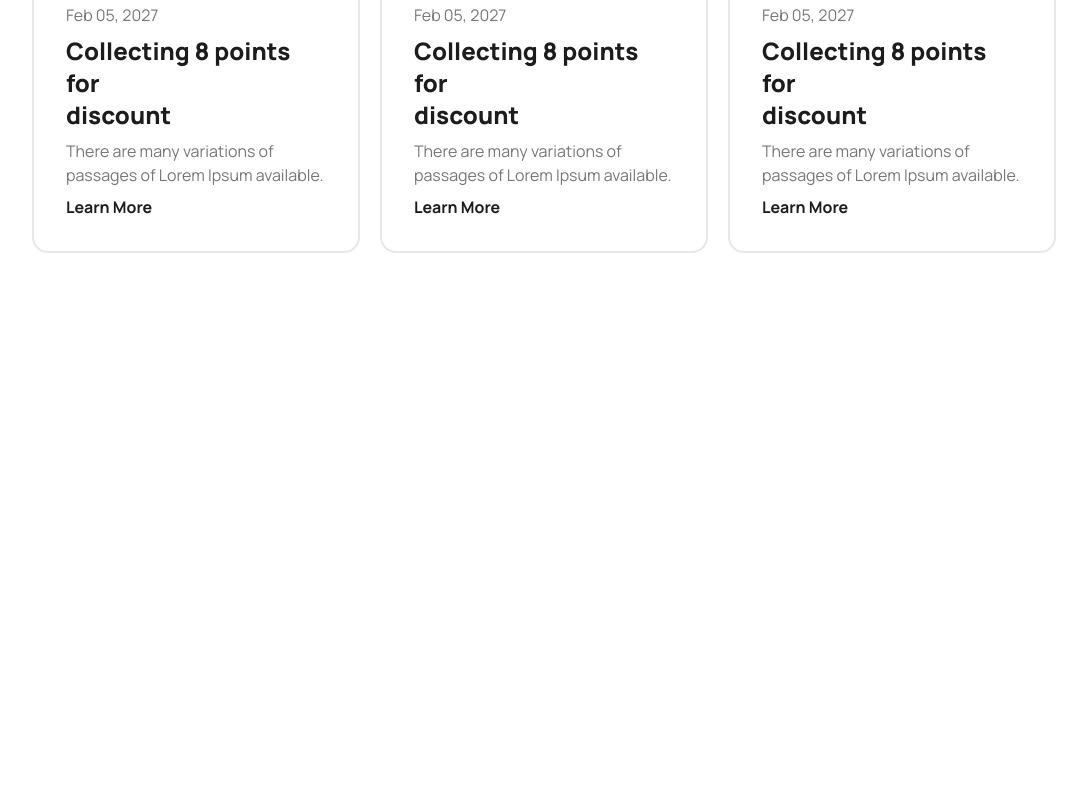
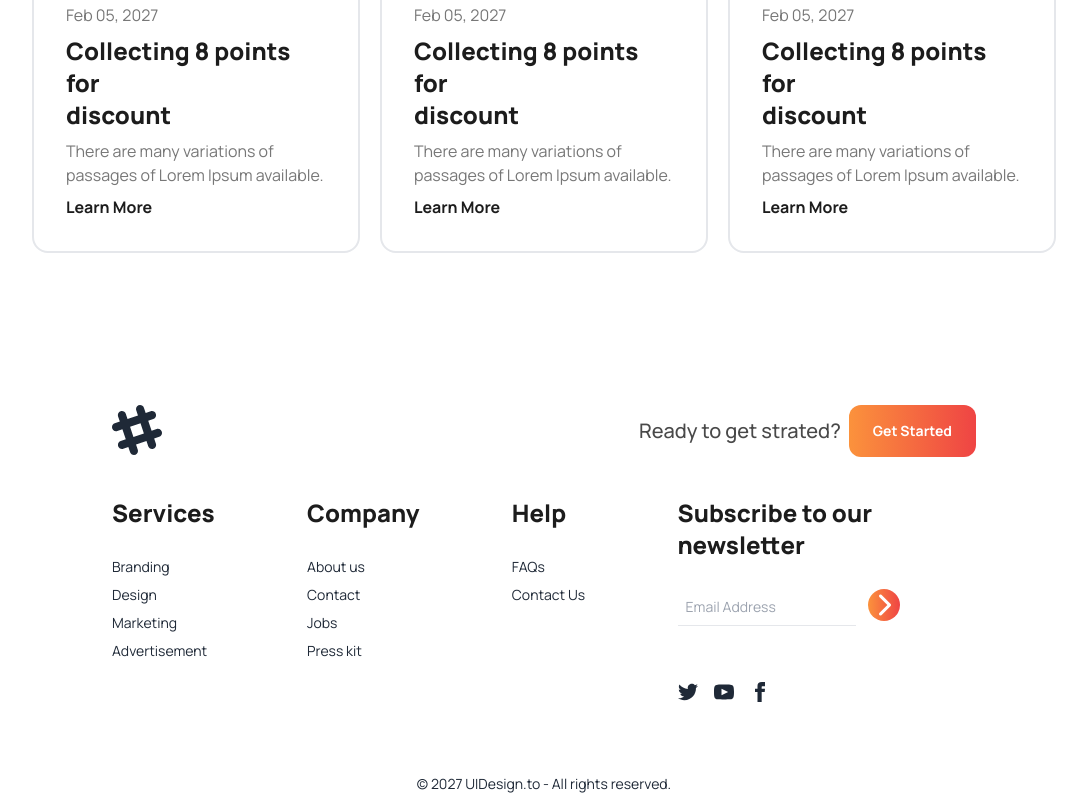
Before and after one commit to Dinobondhu-shill/Tea-House, a plain HTML site: page index.html in a window 1280 px wide. Shown: the part 2945-3755 px from the top of the page, without its empty margins (96-1183 px from the left). Before the commit the page ends 3310 px from the top, so only its background shows below. Drawn offline with nearby package versions, Linux system fonts and the light colour scheme.

Commit message:
footer section added

```diff
--- a/index.html
+++ b/index.html
@@ -37,8 +37,8 @@
 
 </head>
 
-<body class="font-manrope lg:px-32 md:px-12">
-  <header class="container mx-auto">
+<body class="font-manrope">
+  <header class="container mx-auto  lg:px-32 md:px-12">
     <!------------ Banner section-------------- -->
 
     <div class="hero mt-5 lg:mt-16">
@@ -69,7 +69,7 @@
 
   </header>
 
-  <main class="container mx-auto mt-12">
+  <main class="container mx-auto mt-12  lg:px-32 md:px-12">
     <h2 class="text-5xl font-bold text-center">Our Featured Products</h2>
     <p class="text-center max-w-3xl mx-auto mt-5">There are many variations of passages of Lorem Ipsum available, but
       the majority have suffered alteration in some form, by injected humour, or randomised words which don't look even
@@ -252,8 +252,61 @@
     </section>
   </main>
 
-  <footer>
-
+  <footer class="px-52">
+    <!------footer first div----->
+      <div class="footer py-10 justify-between">
+        <aside class="flex">
+          <svg width="50" height="50" viewBox="0 0 24 24" xmlns="http://www.w3.org/2000/svg" fill-rule="evenodd" clip-rule="evenodd" class="fill-current "><path d="M22.672 15.226l-2.432.811.841 2.515c.33 1.019-.209 2.127-1.23 2.456-1.15.325-2.148-.321-2.463-1.226l-.84-2.518-5.013 1.677.84 2.517c.391 1.203-.434 2.542-1.831 2.542-.88 0-1.601-.564-1.86-1.314l-.842-2.516-2.431.809c-1.135.328-2.145-.317-2.463-1.229-.329-1.018.211-2.127 1.231-2.456l2.432-.809-1.621-4.823-2.432.808c-1.355.384-2.558-.59-2.558-1.839 0-.817.509-1.582 1.327-1.846l2.433-.809-.842-2.515c-.33-1.02.211-2.129 1.232-2.458 1.02-.329 2.13.209 2.461 1.229l.842 2.515 5.011-1.677-.839-2.517c-.403-1.238.484-2.553 1.843-2.553.819 0 1.585.509 1.85 1.326l.841 2.517 2.431-.81c1.02-.33 2.131.211 2.461 1.229.332 1.018-.21 2.126-1.23 2.456l-2.433.809 1.622 4.823 2.433-.809c1.242-.401 2.557.484 2.557 1.838 0 .819-.51 1.583-1.328 1.847m-8.992-6.428l-5.01 1.675 1.619 4.828 5.011-1.674-1.62-4.829z"></path></svg>
+        </aside>
+        <nav class="flex items-center">
+          <h4 class="text-[#494949] font-medium text-xl">Ready to get strated?</h4>
+          <button class="bg-gradient-to-r from-orange-400 to-red-500 py-4 px-6 text-white font-bold rounded-xl">Get Started</button>
+        </nav>
+      </div>
+    </div>
+    <!------footer Second div----->
+    <div class="footer ">
+        <nav>
+          <header class="font-extrabold mb-5 text-2xl text-[#1C1C1C]">Services</header>
+          <a class="link link-hover">Branding</a>
+          <a class="link link-hover">Design</a>
+          <a class="link link-hover">Marketing</a>
+          <a class="link link-hover">Advertisement</a>
+        </nav>
+        <nav>
+          <header class="font-extrabold mb-5 text-2xl text-[#1C1C1C]">Company</header>
+          <a class="link link-hover">About us</a>
+          <a class="link link-hover">Contact</a>
+          <a class="link link-hover">Jobs</a>
+          <a class="link link-hover">Press kit</a>
+        </nav>
+        <nav>
+          <header class="font-extrabold mb-5 text-2xl text-[#1C1C1C]">Help</header>
+          <a class="link link-hover">FAQs</a>
+          <a class="link link-hover">Contact Us</a>
+        </nav>
+        <nav>
+          <header class="font-extrabold mb-5 text-2xl text-[#1C1C1C]">Subscribe to our <br>
+            newsletter</header>
+          <div class="flex justify-between gap-3">
+            <input type="email" placeholder="Email Address" class="outline-none bg-transparent py-2 pl-2 border-b ">
+            <div class=" text-2xl flex justify-center items-center text-white w-8 h-8 p-1 rounded-full bg-gradient-to-r from-orange-400 to-red-500">
+              <i class="fa-solid fa-chevron-right"></i>
+            </div>
+          </div>
+          <div class="grid grid-flow-col gap-4 mt-12">
+            <a><svg xmlns="http://www.w3.org/2000/svg" width="20" height="20" viewBox="0 0 24 24" class="fill-current"><path d="M24 4.557c-.883.392-1.832.656-2.828.775 1.017-.609 1.798-1.574 2.165-2.724-.951.564-2.005.974-3.127 1.195-.897-.957-2.178-1.555-3.594-1.555-3.179 0-5.515 2.966-4.797 6.045-4.091-.205-7.719-2.165-10.148-5.144-1.29 2.213-.669 5.108 1.523 6.574-.806-.026-1.566-.247-2.229-.616-.054 2.281 1.581 4.415 3.949 4.89-.693.188-1.452.232-2.224.084.626 1.956 2.444 3.379 4.6 3.419-2.07 1.623-4.678 2.348-7.29 2.04 2.179 1.397 4.768 2.212 7.548 2.212 9.142 0 14.307-7.721 13.995-14.646.962-.695 1.797-1.562 2.457-2.549z"></path></svg></a>
+            <a><svg xmlns="http://www.w3.org/2000/svg" width="20" height="20" viewBox="0 0 24 24" class="fill-current"><path d="M19.615 3.184c-3.604-.246-11.631-.245-15.23 0-3.897.266-4.356 2.62-4.385 8.816.029 6.185.484 8.549 4.385 8.816 3.6.245 11.626.246 15.23 0 3.897-.266 4.356-2.62 4.385-8.816-.029-6.185-.484-8.549-4.385-8.816zm-10.615 12.816v-8l8 3.993-8 4.007z"></path></svg></a>
+            <a><svg xmlns="http://www.w3.org/2000/svg" width="20" height="20" viewBox="0 0 24 24" class="fill-current"><path d="M9 8h-3v4h3v12h5v-12h3.642l.358-4h-4v-1.667c0-.955.192-1.333 1.115-1.333h2.885v-5h-3.808c-3.596 0-5.192 1.583-5.192 4.615v3.385z"></path></svg></a>
+          </div>
+        </nav>
+    </div>
+    <!------footer third div----->
+    <div class="footer footer-center p-4 mt-14 text-base-content">
+        <aside>
+          <p>© 2027 UIDesign.to - All rights reserved.</p>
+        </aside>
+    </div>
   </footer>
 </body>
 
```
